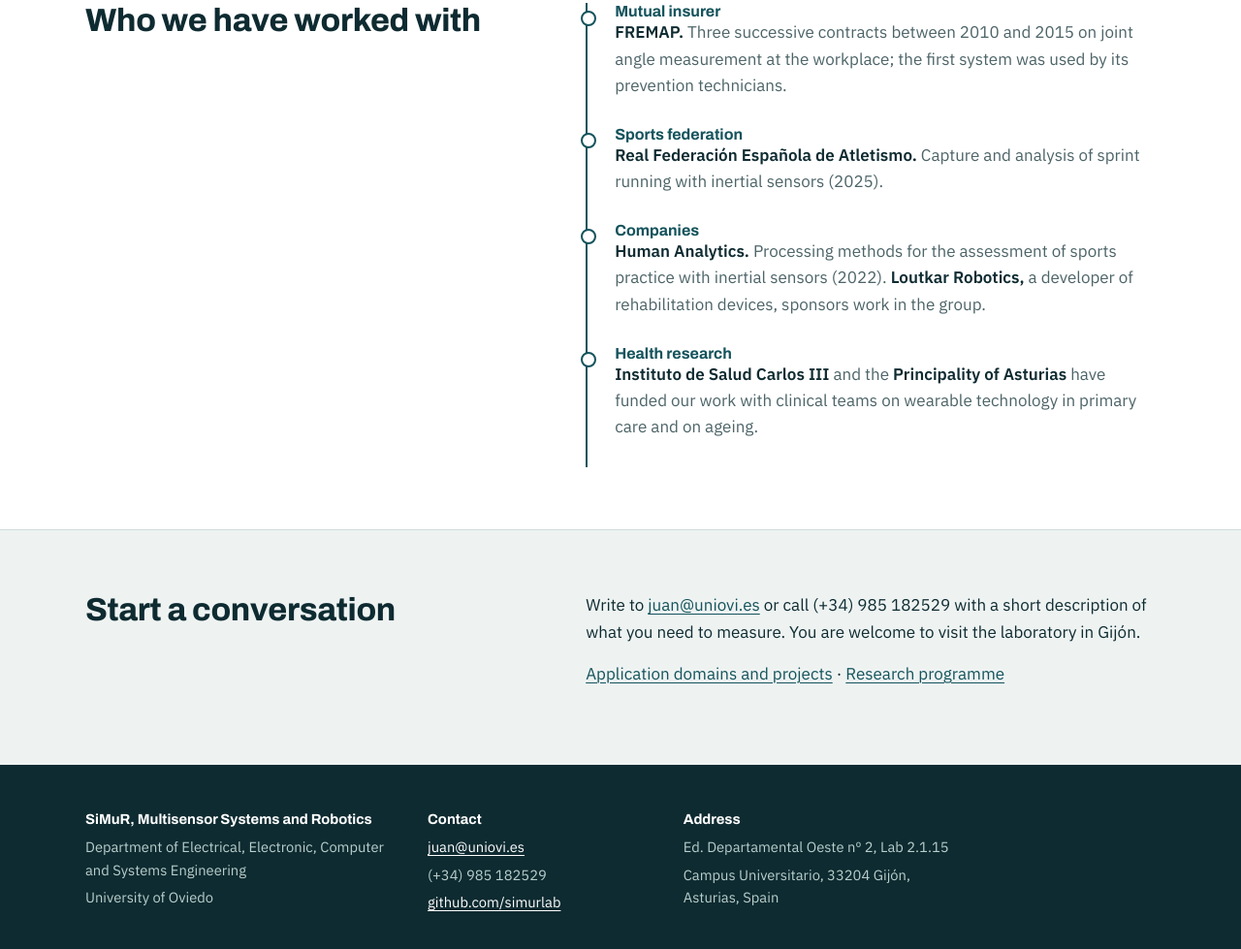
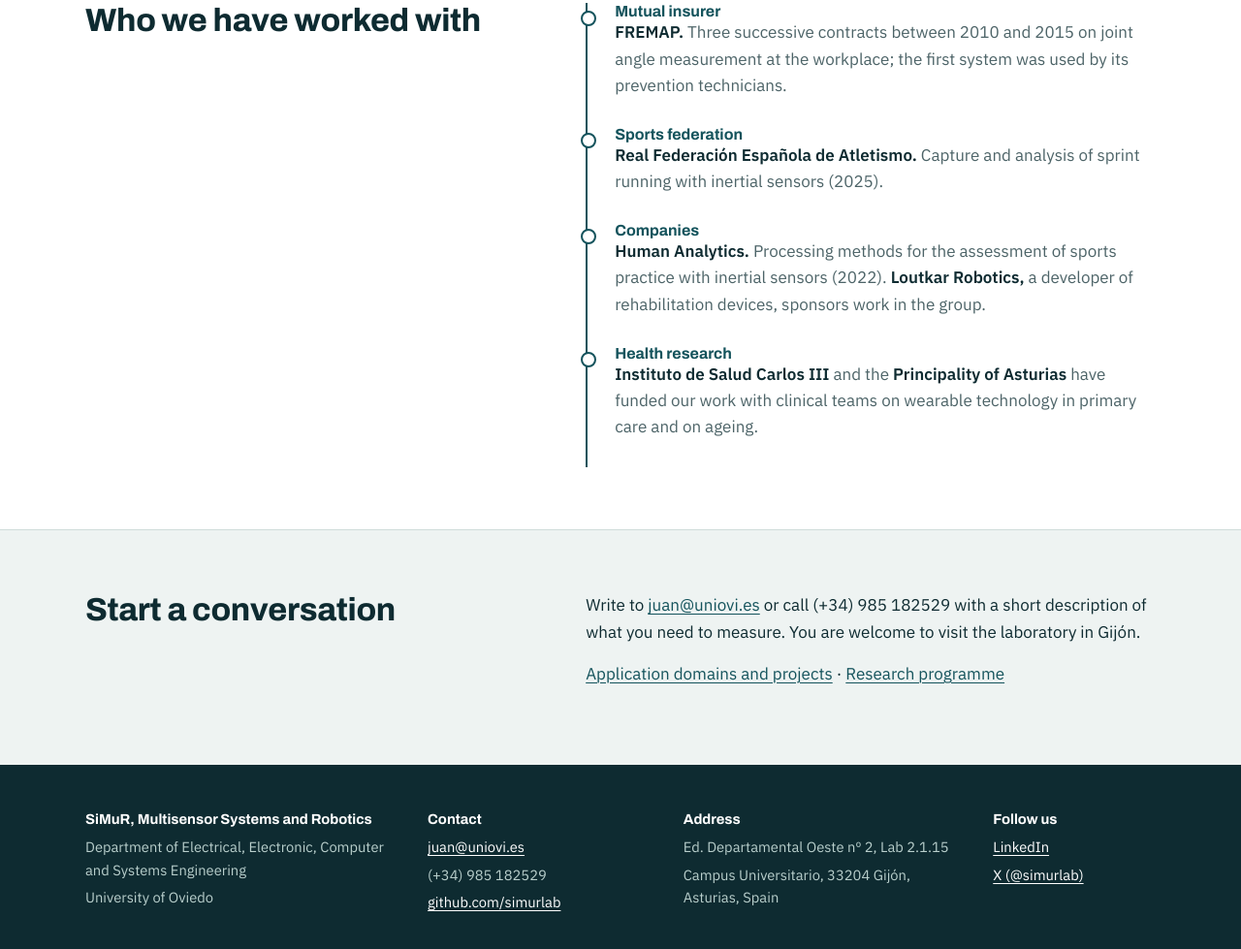
Before and after one commit to simurlab/simurlab.github.io, a plain HTML site: page collaborate.html in a window 1280 px wide. Shown: the part 2678-3657 px from the top of the page at 97% size. Drawn offline with Linux system fonts and the light colour scheme.

Commit message:
Add LinkedIn and X links to the footer (Collaborate, Publications)

```diff
--- a/collaborate.html
+++ b/collaborate.html
@@ -119,6 +119,7 @@
 <div><p><strong>SiMuR, Multisensor Systems and Robotics</strong></p><p>Department of Electrical, Electronic, Computer and Systems Engineering</p><p>University of Oviedo</p></div>
 <div><p><strong>Contact</strong></p><p><a href="mailto:juan@uniovi.es">juan@uniovi.es</a></p><p>(+34) 985 182529</p><p><a href="https://github.com/simurlab">github.com/simurlab</a></p></div>
 <div><p><strong>Address</strong></p><p>Ed. Departamental Oeste nº 2, Lab 2.1.15</p><p>Campus Universitario, 33204 Gijón, Asturias, Spain</p></div>
+<div><p><strong>Follow us</strong></p><p><a href="https://www.linkedin.com/in/juan-carlos-%C3%A1lvarez-%C3%A1lvarez-324a36451/">LinkedIn</a></p><p><a href="https://x.com/simurlab">X (@simurlab)</a></p></div>
 </div></footer>
 </body>
 </html>
```
Also changed, not shown: publications.html (+1 -0 lines).
